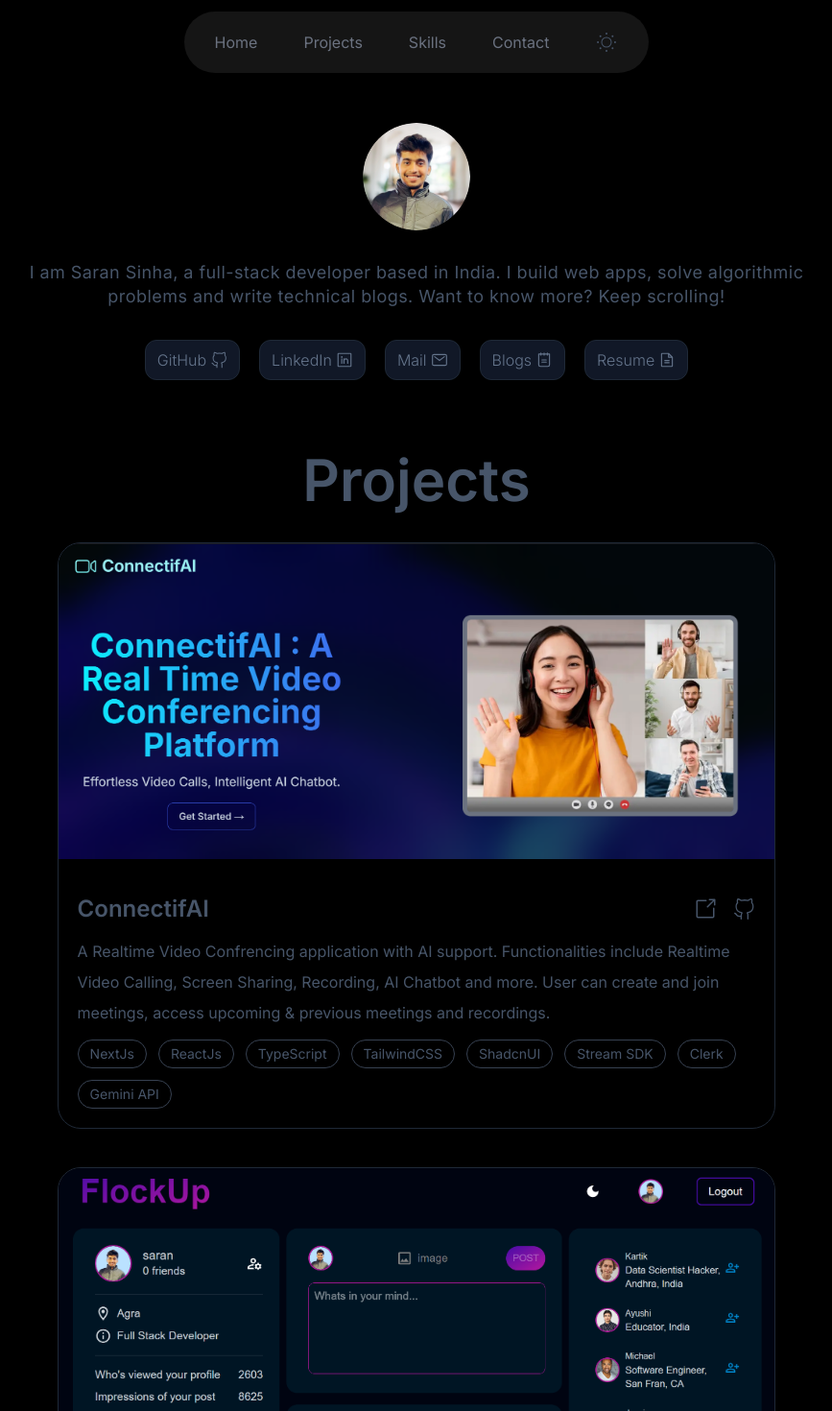
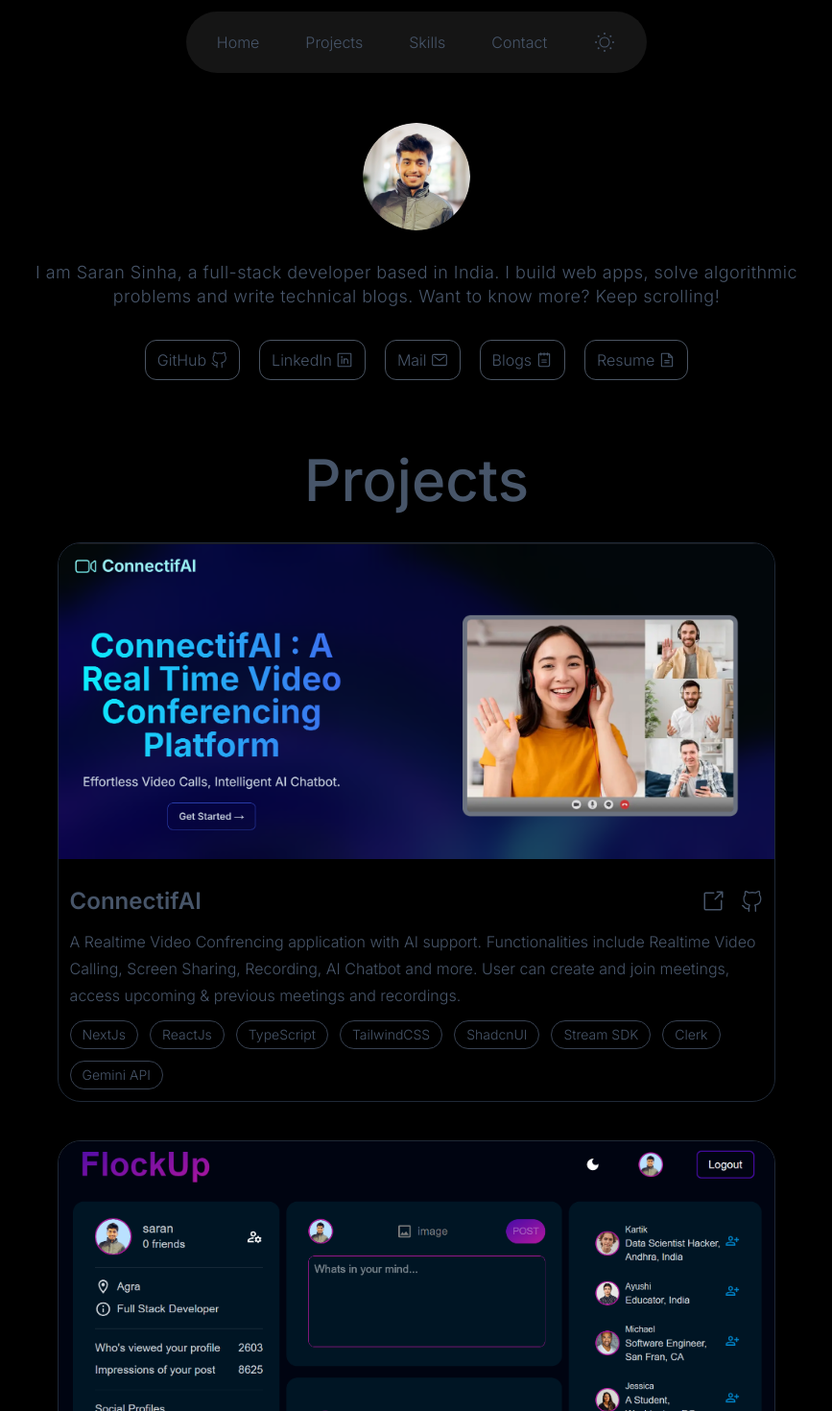
Before and after one commit to saran1522/portfolio, a React (Vite) app: page / in a window 1280 px wide. Shown: the top 1470 px of the page at 96% size, without its empty margins (206-1073 px from the left). Built offline with nearby package versions, Linux system fonts and the light colour scheme.

Commit message:
bug fixes

```diff
--- a/src/App.jsx
+++ b/src/App.jsx
@@ -14,7 +14,7 @@ function App() {
   }
   return (
     <div
-      className={`${isDark ? "dark" : ""} font-IN h-full bg-[#f9fefa] text-gray-600 dark:bg-black dark:text-slate-600`}
+      className={`${isDark ? "dark" : ""} h-full bg-[#f9fefa] font-IN font-light text-gray-600 dark:bg-black dark:text-slate-600`}
     >
       <div id="home">
         <Navbar isDark={isDark} handleThemeChange={handleThemeChange} />
--- a/src/components/Heading.jsx
+++ b/src/components/Heading.jsx
@@ -1,6 +1,6 @@
 function Heading({ title }) {
   return (
-    <h3 className="text-center text-6xl font-semibold leading-relaxed">
+    <h3 className="text-center text-6xl font-medium leading-relaxed">
       {title}
     </h3>
   );
--- a/src/components/Hero.jsx
+++ b/src/components/Hero.jsx
@@ -19,3 +19,4 @@ function Hero() {
 }
 
 export default Hero;
+// drop-shadow-[0_0_2em_#3ed5fff3]
--- a/src/components/NavLink.jsx
+++ b/src/components/NavLink.jsx
@@ -3,7 +3,7 @@ function NavLink({ title }) {
     <li>
       <a
         href={`#${title.toLowerCase()}`}
-        className="z-20 cursor-pointer rounded-full transition-all delay-75 hover:bg-[#f2f6f6] hover:px-3 hover:py-2 dark:text-gray-500 dark:hover:bg-[#ffffff0b]"
+        className="z-20 cursor-pointer rounded-full transition-all delay-75 hover:bg-[#f2f6f6] hover:px-3 hover:py-2 dark:hover:bg-[#ffffff0b]"
       >
         {title}
       </a>
--- a/src/components/Navbar.jsx
+++ b/src/components/Navbar.jsx
@@ -5,7 +5,7 @@ import NavLink from "./NavLink";
 function Navbar({ isDark, handleThemeChange }) {
   return (
     <div className="flex max-w-full items-center justify-center">
-      <ul className="ax-w-[98%] fixed top-3 z-10 m-auto flex flex-wrap items-center justify-center rounded-full bg-transparent px-8 py-5 shadow-[0_0_15px_rgba(0,0,0,0.1)] backdrop-blur-lg max-md:w-[95%] max-md:gap-6 max-md:px-4 max-md:font-normal lg:gap-12 dark:bg-[#ffffff15]">
+      <ul className="fixed top-3 z-10 m-auto flex max-w-[98%] flex-wrap items-center justify-center rounded-full bg-transparent px-8 py-5 shadow-[0_0_15px_rgba(0,0,0,0.1)] backdrop-blur-lg max-md:w-[98%] max-md:gap-4 max-md:px-4 max-md:font-normal lg:gap-12 dark:bg-[#ffffff15]">
         <NavLink title="Home" />
         <NavLink title="Projects" />
         <NavLink title="Skills" />
--- a/src/components/Projects.jsx
+++ b/src/components/Projects.jsx
@@ -20,24 +20,19 @@ function Projects() {
               alt=""
               className="object-cover transition-all hover:scale-105 max-md:h-[250px] dark:border-none"
             />
-            <div className="flex flex-col gap-3 p-5">
+            <div className="flex flex-col gap-3 p-3">
               <div className="flex w-full justify-between">
                 <span className="text-2xl font-semibold">{project.name}</span>
                 <div className="flex items-center gap-4 font-bold">
                   {/* <span className="text-xl font-light">Links: </span> */}
-                  <GoLinkExternal
-                    size={24}
-                    onClick={() => window.open(project.github, "_blank")}
-                  />
+                  <GoLinkExternal size={24} />
                   <VscGithubAlt
                     size={24}
                     onClick={() => window.open(project.github, "_blank")}
                   />
                 </div>
               </div>
-              <div className="text-base font-normal leading-8">
-                {project.description}
-              </div>
+              <div className="text-base leading-7">{project.description}</div>
               <div className="flex flex-wrap gap-3 text-base">
                 {project.tech.map((skill) => (
                   <span
--- a/src/components/SocialButton.jsx
+++ b/src/components/SocialButton.jsx
@@ -4,7 +4,7 @@ function SocialButton({ name, icon: Icon, url }) {
   return (
     <a
       href={url}
-      className="dark: flex items-center justify-center gap-1 rounded-xl border border-gray-800 bg-gray-900 px-3 py-2 text-center text-base font-light text-gray-300 md:mt-0 lg:mt-0 dark:text-slate-500"
+      className="dark: flex items-center justify-center gap-1 rounded-xl border border-gray-600 px-3 py-2 text-center text-base font-light md:mt-0 lg:mt-0"
       target="_blank"
     >
       {name}
--- a/src/index.css
+++ b/src/index.css
@@ -6,4 +6,5 @@
 
 .faltu {
   background-color: #1c1c1d;
+  color: #ffffffa2;
 }
```
